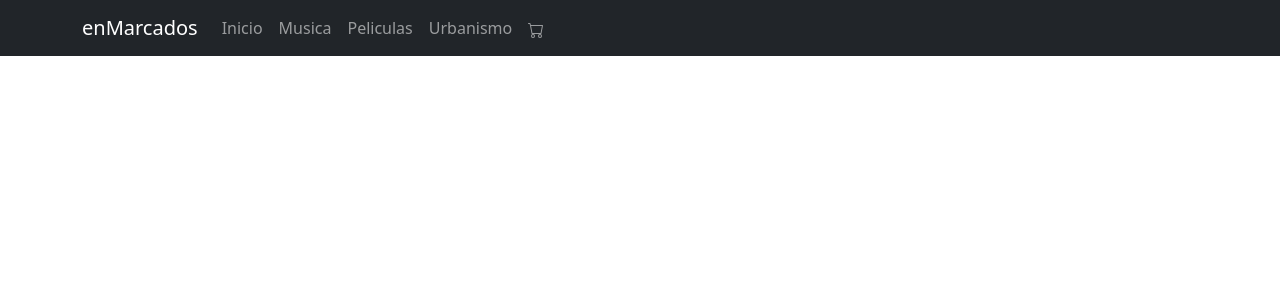
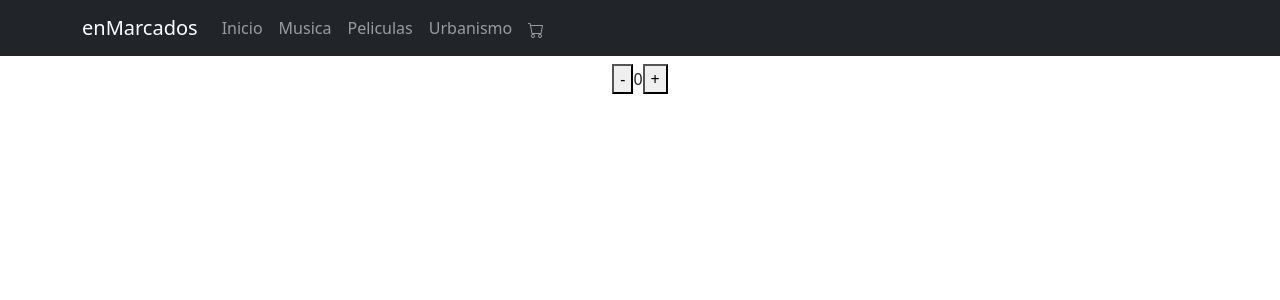
Before and after one commit to gomezclaudio11/cuadro-gomezclaudio, a React (Create React App) app: page / in a window 1280 px wide. Shown: the top 300 px of the page. Built offline with nearby package versions, Linux system fonts and the light colour scheme.

Commit message:
item count

```diff
--- a/package.json
+++ b/package.json
@@ -12,6 +12,7 @@
     "react-dom": "^18.2.0",
     "react-icons": "^4.4.0",
     "react-scripts": "5.0.1",
+    "styled-components": "^5.3.5",
     "web-vitals": "^2.1.4"
   },
   "scripts": {
--- a/src/App.js
+++ b/src/App.js
@@ -6,7 +6,7 @@ function App() {
   return (
     <div className="App">
       < NavBar />
-      < ItemListContainer greettings = "¡Gracias por visitar enMarcados!"/>
+      < ItemListContainer greettings = "Gracias por visitar enMarcados"/>
 
     </div>
   );
--- a/src/components/CartWidget.js
+++ b/src/components/CartWidget.js
@@ -1,5 +1,4 @@
 import { BsCart } from "react-icons/bs";
-import "../components/CartWidget.css";
 
 const CartWidget = () => {
     return (
--- /dev/null
+++ b/src/components/ItemCount.js
@@ -0,0 +1,49 @@
+
+import {useState} from 'react';
+
+function ItemCount  ()  {
+
+    const [counter, setcounter] = useState(0);
+    const [stock, setstock] = useState(10);
+    const [initial, setinitial] = useState(1);
+
+    const onAdd = () =>{
+        setinitial(initial + 1);
+        setstock(stock - 1);
+        console.log(stock)
+        if (initial <= 10){
+            setcounter(counter + 1);
+        } else {
+            alert("Lo sentimos no hay stock disponible");
+        }
+    }
+
+
+    const substract = () => {
+        setinitial(initial - 1);
+        setstock(stock + 1);
+        setcounter(counter -1);
+        if (counter === 0){
+            alert("El valor no puede ser negativo")
+            setcounter(counter === 0);
+            setinitial(initial ===0)
+        };
+    }
+
+
+    return (
+
+        <div >
+            <div>
+            <button onClick={substract} >-</button>
+            <imput type= "number">{counter}</imput>
+            <button onClick={onAdd} >+</button>
+            </div>
+
+        </div>
+    );
+}
+
+
+
+export default ItemCount
--- a/src/components/ItemListContainer.js
+++ b/src/components/ItemListContainer.js
@@ -1,8 +1,10 @@
+import ItemCount from "./ItemCount";
+
 const ItemListContainer = ({greetings}) => {
     return (
-        <div>
+        <><div>
             <h1> {greetings}</h1>
-        </div>
+        </div><ItemCount /></>
     );
 }
 
```
Also changed, not shown: src/components/CartWidget.css (deleted), 1 other file (tests, documents, lock files or other folders).
